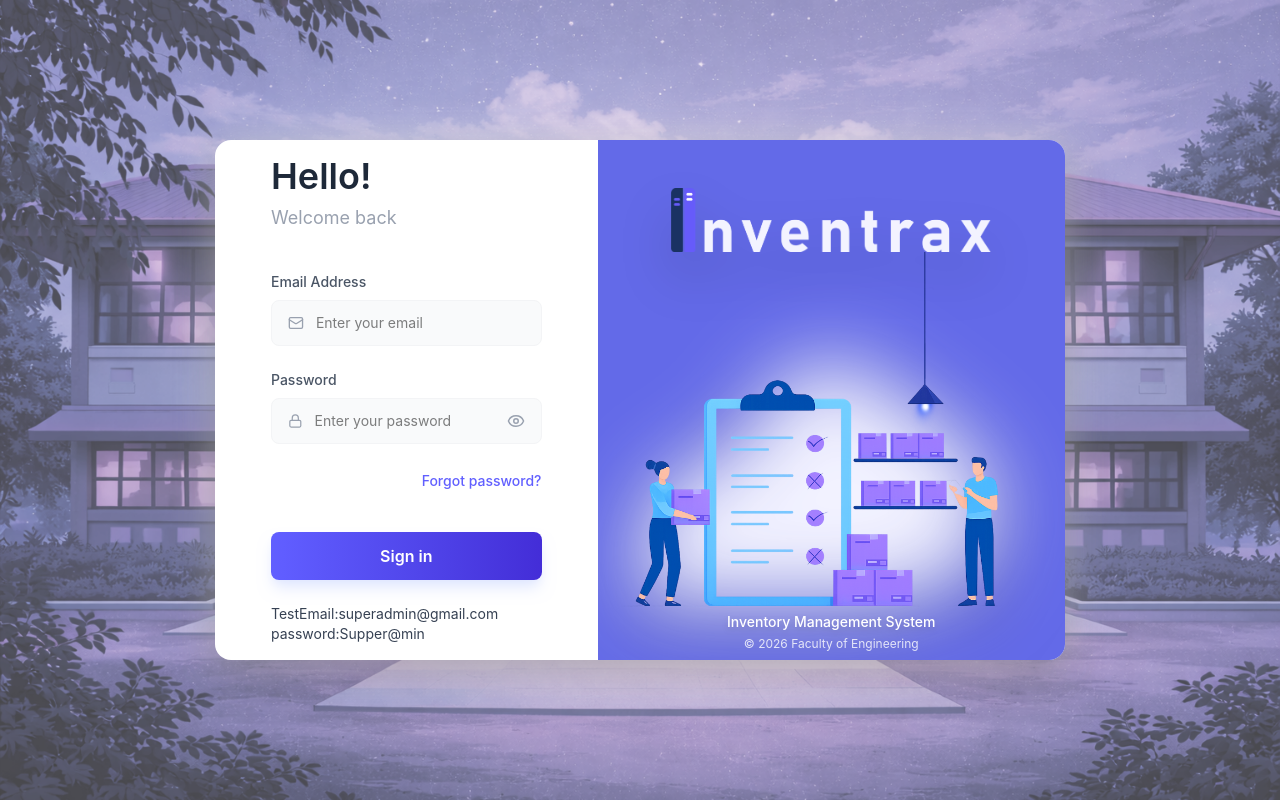
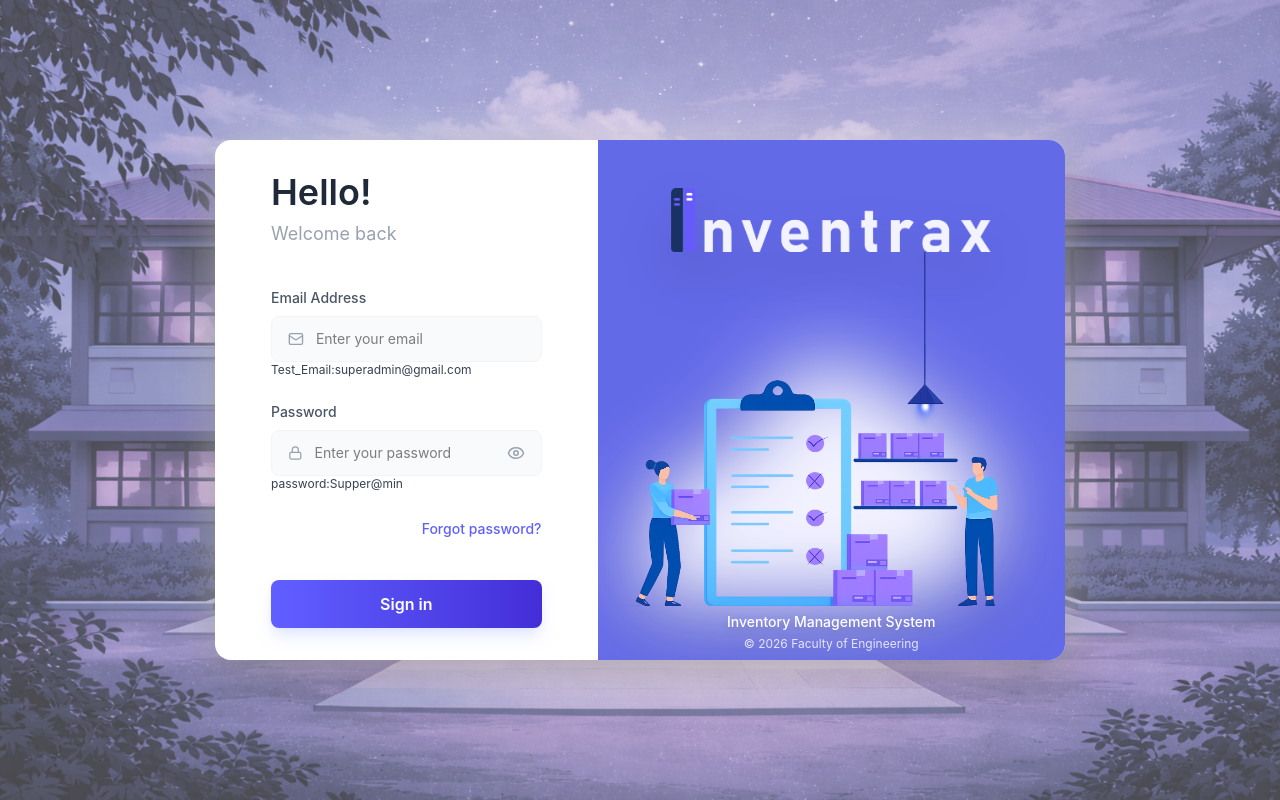
Before and after one commit to karenthiran/Inventory-Management-System, a React (Vite) app in the folder client/: page / in a window 1280 px wide. Built offline with nearby package versions, Linux system fonts and the light colour scheme; no server answers.

Commit message:
email and username changed

```diff
--- a/client/src/pages/Login.jsx
+++ b/client/src/pages/Login.jsx
@@ -84,6 +84,9 @@ function Login() {
                   required
                 />
               </div>
+              <div className="text-xs text-gray-700">
+                Test_Email:superadmin@gmail.com
+              </div>
             </div>
 
             {/* PASSWORD INPUT */}
@@ -109,6 +112,7 @@ function Login() {
                   {showPassword ? <EyeOff size={18} /> : <Eye size={18} />}
                 </button>
               </div>
+              <div className="text-xs text-gray-700">password:Supper@min</div>
             </div>
 
             {/* FORGOT PASSWORD */}
@@ -148,10 +152,6 @@ function Login() {
                 )}
               </button>
             </div>
-            <div className="text-sm text-gray-700">
-              <div>TestEmail:superadmin@gmail.com</div>
-              <div>password:Supper@min</div>
-            </div>
           </form>
         </div>
 
```
